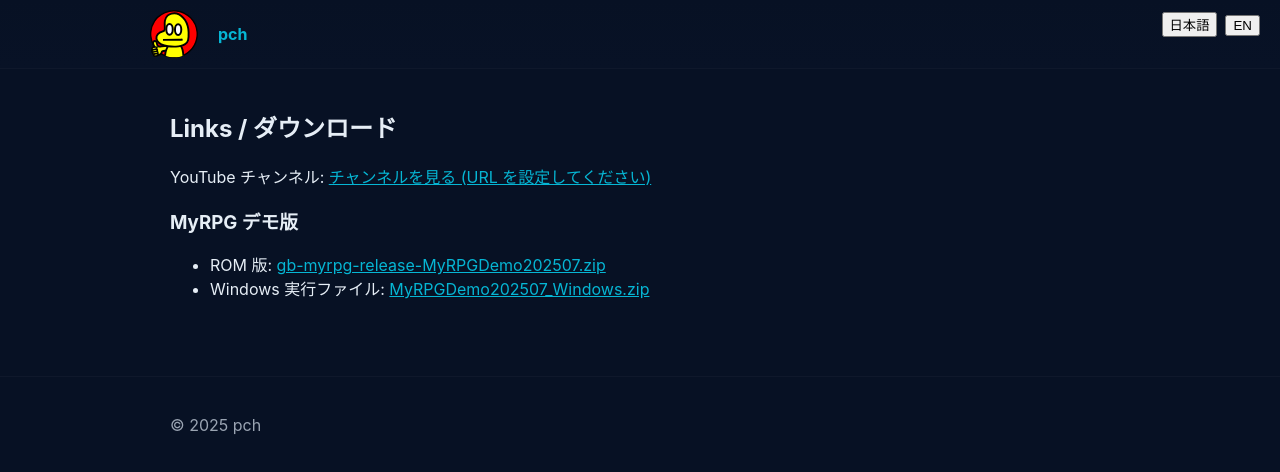
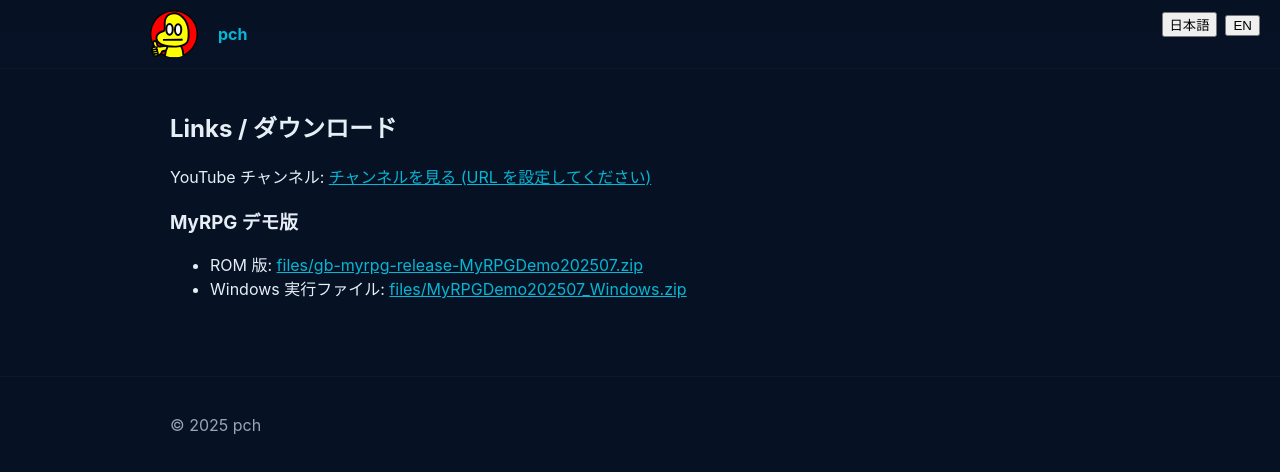
Before and after one commit to o-pch/o-pch.github.io, a React (Vite) app: page / in a window 1280 px wide. Shown: the top 472 px of the page. Built offline with nearby package versions, Linux system fonts and the light colour scheme.

Commit message:
設定を別ファイルに分離

```diff
--- a/src/App.jsx
+++ b/src/App.jsx
@@ -1,6 +1,7 @@
 import React from 'react'
 import { useTranslation } from 'react-i18next'
 import Header from './components/Header'
+import config from './config'
 
 export default function App(){
   const { t, i18n } = useTranslation()
@@ -21,13 +22,13 @@ export default function App(){
         <section className="downloads">
           <h2>{t('links')}</h2>
           <p>
-            {t('youtube')}: <a id="youtubeChannel" href="#" title={t('youtube')}>{t('channel_placeholder')}</a>
+            {t('youtube')}: <a id="youtubeChannel" href={config.youtubeUrl || '#'} title={t('youtube')} target="_blank" rel="noopener noreferrer">{t('channel_placeholder')}</a>
           </p>
 
           <h3>{t('myrpg')}</h3>
           <ul>
-            <li>{t('rom')}: <a href="files/gb-myrpg-release-MyRPGDemo202507.zip">gb-myrpg-release-MyRPGDemo202507.zip</a></li>
-            <li>{t('windows')}: <a href="files/MyRPGDemo202507_Windows.zip">MyRPGDemo202507_Windows.zip</a></li>
+            <li>{t('rom')}: <a href={config.downloads.rom}>{config.downloads.rom}</a></li>
+            <li>{t('windows')}: <a href={config.downloads.windows}>{config.downloads.windows}</a></li>
           </ul>
         </section>
       </main>
--- /dev/null
+++ b/src/config.js
@@ -0,0 +1,13 @@
+// Centralized configuration for site-wide values (URLs, file names, etc.)
+const config = {
+  // set your YouTube channel URL here
+  youtubeUrl: "https://www.youtube.com/channel/UCdRxeIuMfjf6hXDwE2MfJjw",
+
+  // downloadable assets (relative to site root or public/)
+  downloads: {
+    rom: "files/gb-myrpg-release-MyRPGDemo202507.zip",
+    windows: "files/MyRPGDemo202507_Windows.zip"
+  }
+}
+
+export default config
```
